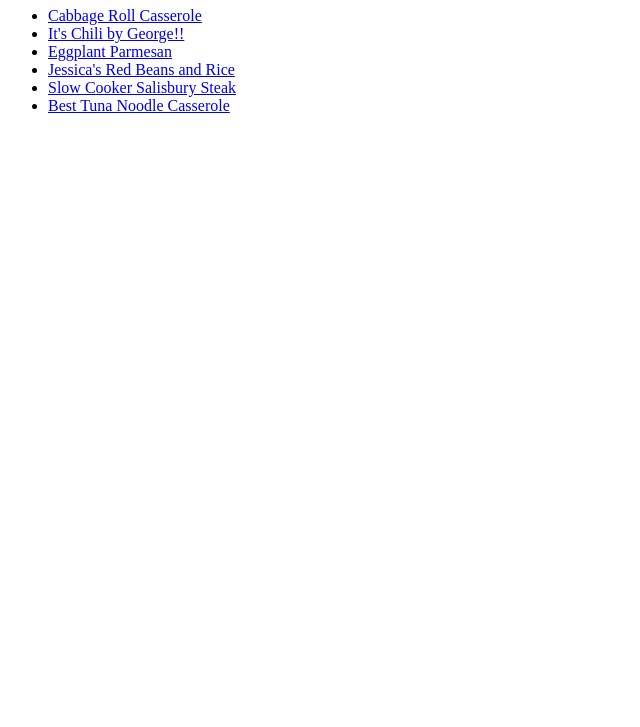
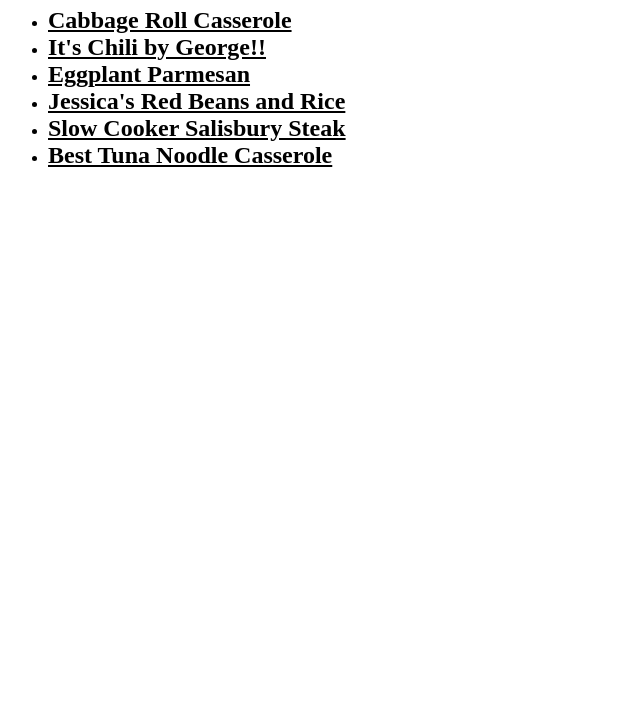
Before and after one commit to HIROS-DEV/odin-recipes-project, a plain HTML site: page index.html in a window 1280 px wide. Shown: the part 73-800 px from the top of the page, without its empty margins (0-640 px from the left). Drawn offline with Linux system fonts and the light colour scheme.

Commit message:
Add basic CSS styles

```diff
--- a/index.html
+++ b/index.html
@@ -4,9 +4,11 @@
 		<meta charset="UTF-8" />
 		<meta http-equiv="X-UA-Compatible" content="IE=edge" />
 		<meta name="viewport" content="width=device-width, initial-scale=1.0" />
+		<link rel="stylesheet" href="style.css">
 		<title>Odin Recipes</title>
 	</head>
 	<body>
+		<div class="home">
 			<h1>Odin Recipes</h1>
 			<ul>
 				<li>
@@ -32,5 +34,6 @@
 					>
 				</li>
 			</ul>
+		</div>
 	</body>
 </html>
--- /dev/null
+++ b/style.css
@@ -0,0 +1,9 @@
+.home {
+	font-family: 'Times New Roman', Times, serif;
+}
+
+.home a {
+	font-size: 1.5rem;
+	font-weight: bold;
+	color: black;
+}
```
Also changed, not shown: recipes/cabbage-roll.html (+1 -0 lines). Lines whose indentation alone changed are shown as unchanged.
